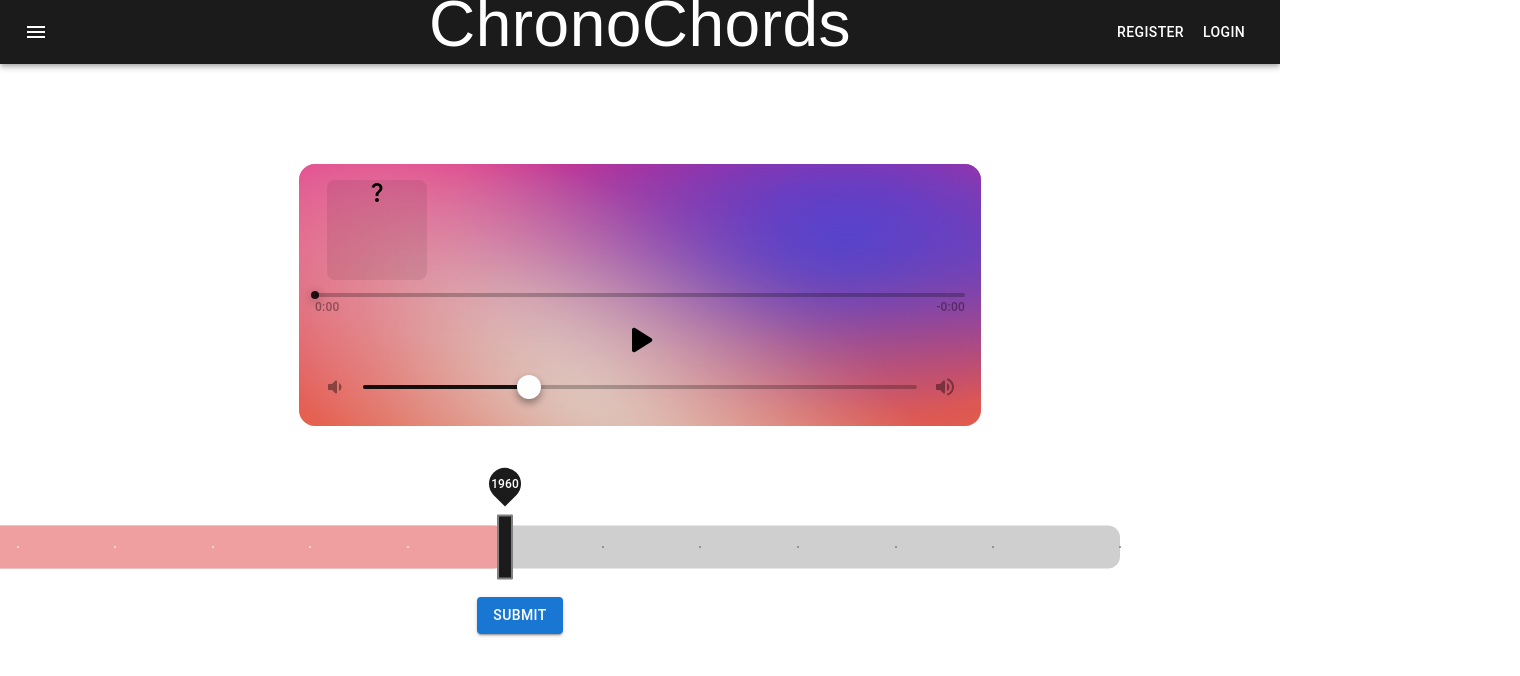
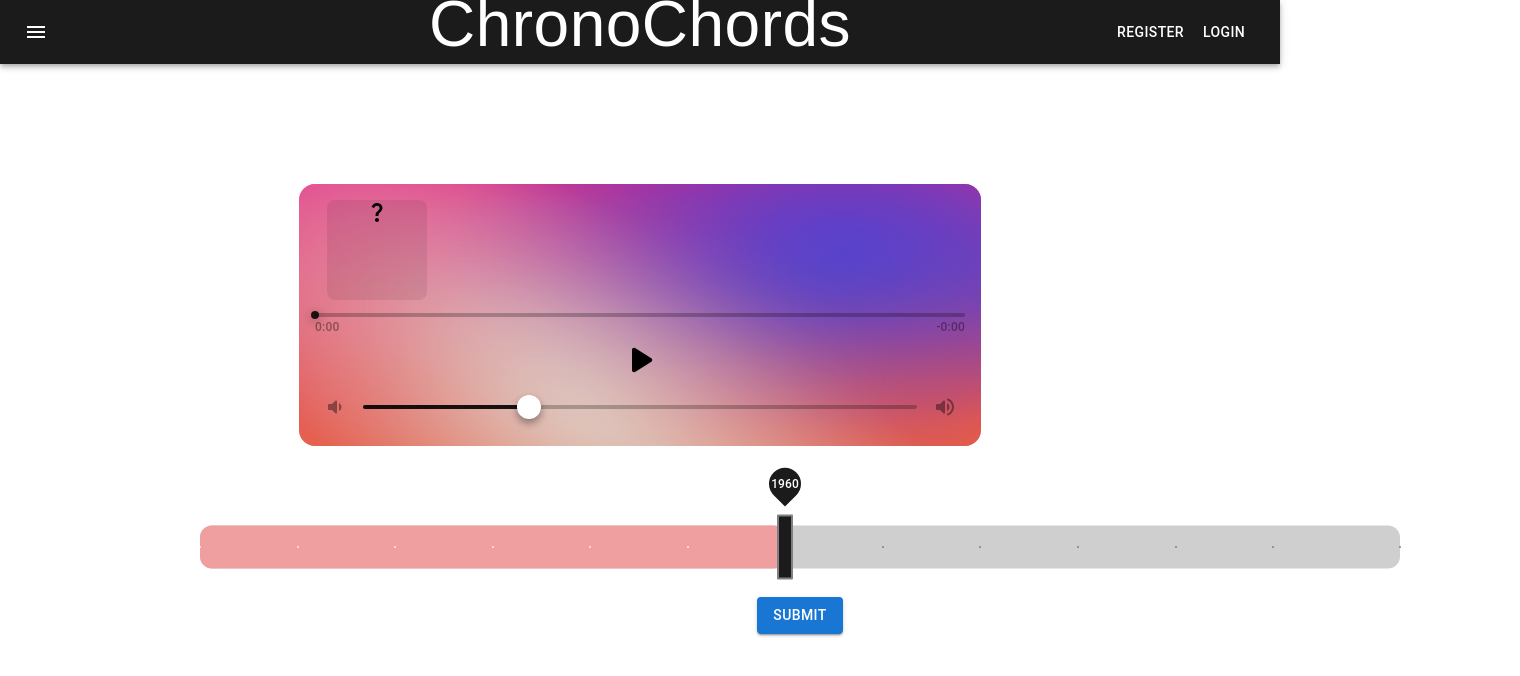
Before and after one commit to JaeSen1/ChronoChords, a React (Create React App) app in the folder frontend/: page / in a window 1280 px wide. Shown: the top 676 px of the page, 1520 px wide, since content can reach past the window. Built offline with nearby package versions, Linux system fonts and the light colour scheme; a web font is replaced by a local one.

Commit message:
Messed with centering properties (might not work)

```diff
--- a/frontend/src/App.css
+++ b/frontend/src/App.css
@@ -29,14 +29,14 @@
 /* New CSS class for the Slider container */
 .Slider-container {
   position: absolute;
-  left: 50%; /* Horizontal centering */
-  top: 400px; /* Adjust as needed to position vertically from the bottom */
+  left: 115vh; /* Horizontal centering */
+  top: 50vh; /* Adjust as needed to position vertically from the bottom */
   transform: translateX(-50%); /* Ensures perfect centering regardless of the element's width */
 }
 
 .Musicplayer-container {
   position: absolute;
   left: 50%; /* Horizontal centering */
-  top: 100px; /* Adjust as needed to position vertically from the top */
+  top: 15vh; /* Adjust as needed to position vertically from the top */
   transform: translateX(-50%); /* Ensures perfect centering regardless of the element's width */
 }
```
